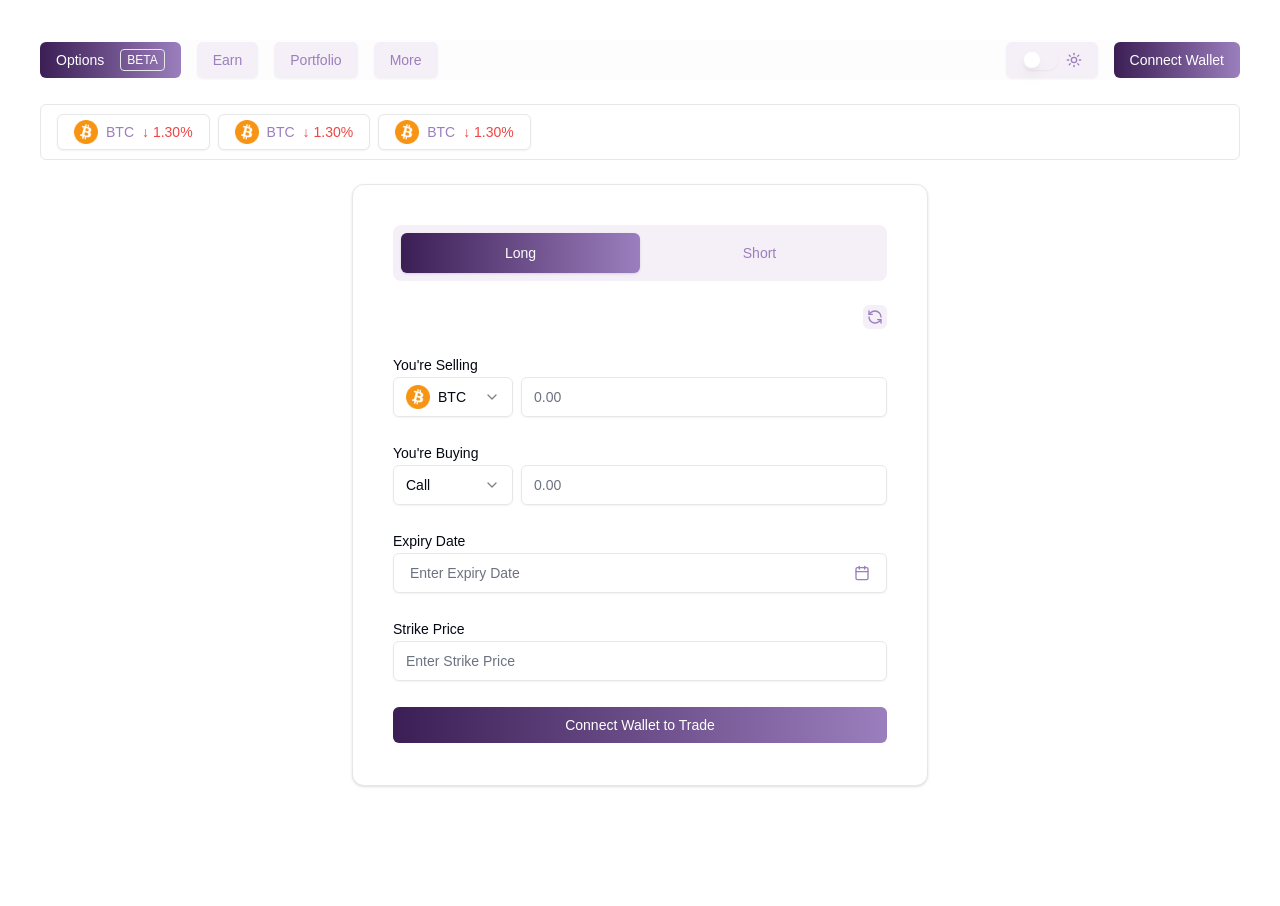
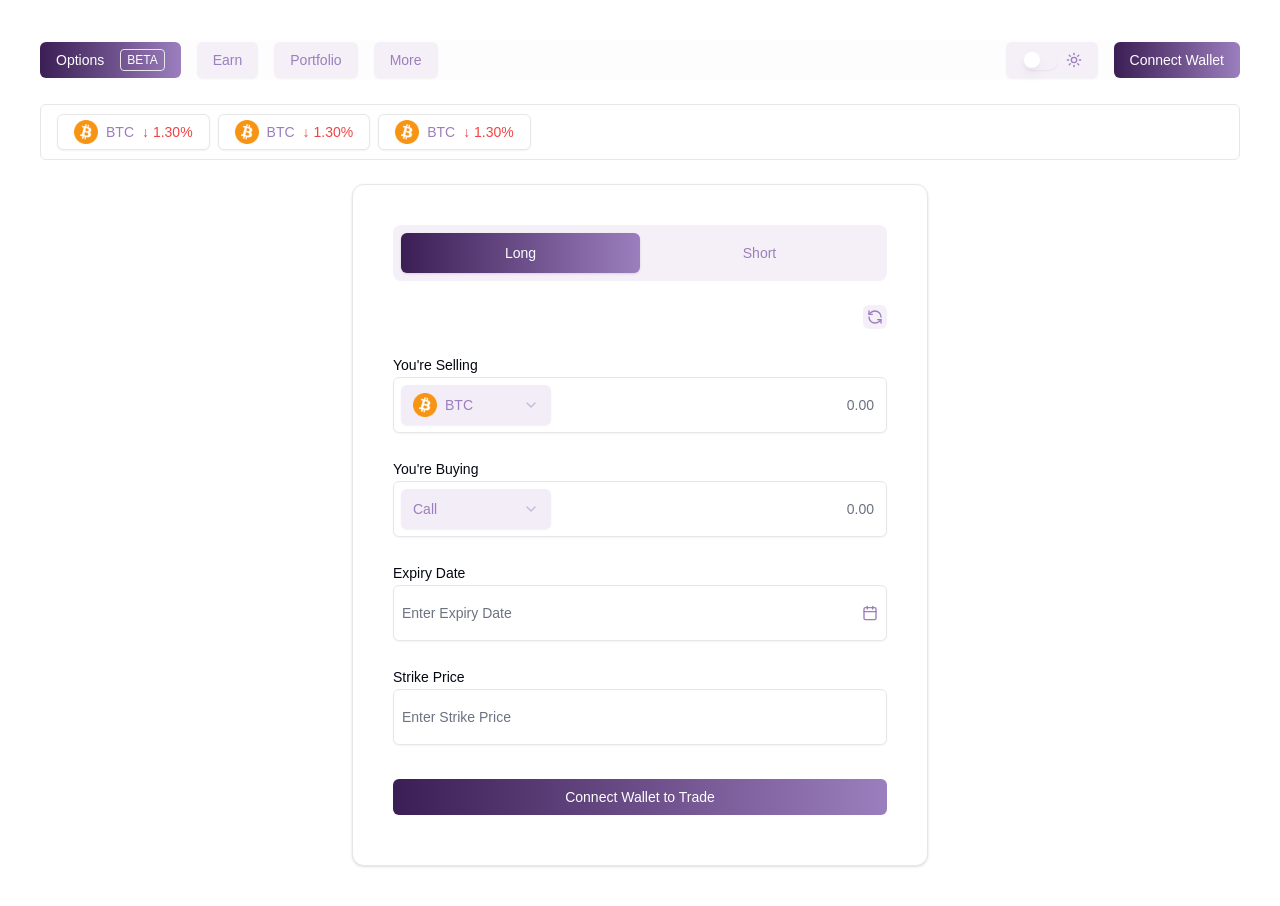
Before and after one commit to 18103864/olive-finance, a Next.js app: page / in a window 1280 px wide. Before the commit the page ends 826 px from the top, so only its background shows below. Built offline with nearby package versions, Linux system fonts and the light colour scheme.

Commit message:
buying and selling ui input changes

```diff
--- a/app/globals.css
+++ b/app/globals.css
@@ -70,3 +70,13 @@ body {
     @apply bg-background text-foreground;
   }
 }
+
+input[type="number"]::-webkit-outer-spin-button,
+input[type="number"]::-webkit-inner-spin-button {
+    -webkit-appearance: none;
+    margin: 0;
+}
+
+input[type="number"] {
+  -moz-appearance: textfield;
+}
--- a/components/OptionsCard.tsx
+++ b/components/OptionsCard.tsx
@@ -76,34 +76,37 @@ export default function OptionsCard(){
                         </div>
                         <div className="space-y-0">
                             <Label className="font-medium">You&apos;re Selling</Label>
-                            <div className="flex space-x-2">
+                            <div className="flex relative">
+                                <div className="absolute left-2 top-1/2 transform -translate-y-1/2 z-20">
                                     <Select value={formValues.selling.currency} onValueChange={(value) => setFormValues(prev => ({ ...prev, selling: { ...prev.selling, currency: value } }))}>
-                                    <SelectTrigger className="w-[120px] h-[40px]">
+                                        <SelectTrigger className="w-[150px] h-[40px]">
                                         <div className="flex items-center space-x-2">
                                             <Image src={btc} alt="bitcoin" height={24} width={24}/>
                                             <SelectValue placeholder="Select"/>
                                         </div>
                                         </SelectTrigger>
                                         <SelectContent>
-                                        <SelectItem value="btc">BTC</SelectItem>
+                                            <SelectItem value="btc" >BTC</SelectItem>
                                             <SelectItem value="eth">ETH</SelectItem>
                                             <SelectItem value="sol">SOL</SelectItem>
                                         </SelectContent>
                                     </Select>
+                                </div>
                                 <Input
                                     type="number"
                                     placeholder="0.00"
                                     value={formValues.selling.amount}
                                     onChange={(e) => setFormValues(prev => ({ ...prev, selling: { ...prev.selling, amount: e.target.value } }))}
-                                    className="flex-1 h-[40px]"
+                                    className="flex-1 w-full h-[56px] text-right"
                                 />
                             </div>
                         </div>
                         <div className="space-y-0">
                             <Label className="font-medium">You&apos;re Buying</Label>
-                            <div className="flex space-x-2">
+                            <div className="flex relative">
+                                <div className="absolute left-2 top-1/2 transform -translate-y-1/2 z-20">
                                     <Select value={formValues.buying.type} onValueChange={(value) => setFormValues(prev => ({ ...prev, buying: { ...prev.buying, type: value } }))}>
-                                    <SelectTrigger className="w-[120px] h-[40px]">
+                                        <SelectTrigger className="w-[150px] h-[40px]">
                                         <SelectValue placeholder="Select" />
                                         </SelectTrigger>
                                         <SelectContent>
@@ -111,10 +114,11 @@ export default function OptionsCard(){
                                         <SelectItem value="put">Put</SelectItem>
                                         </SelectContent>
                                     </Select>
+                                </div>
                                 <Input
                                     type="number"
                                     placeholder="0.00"
-                                    className="flex-1 h-[40px]"
+                                    className="flex-1 w-full h-[56px] text-right"
                                     value={formValues.buying.amount}
                                     onChange={(e) => setFormValues(prev => ({ ...prev, buying: { ...prev.buying, amount: e.target.value } }))}
                                 />
@@ -126,7 +130,7 @@ export default function OptionsCard(){
                                 <PopoverTrigger asChild>
                                     <Button
                                         variant={'calendar'}
-                                        className={cn("w-full justify-between text-left font-normal h-[40px]",
+                                        className={cn("w-full justify-between text-left font-normal h-[56px] p-2",
                                             !formValues.expiryDate && "text-muted-foreground"
                                         )}
                                     >
@@ -153,12 +157,12 @@ export default function OptionsCard(){
                                 placeholder="Enter Strike Price"
                                 value={formValues.strikePrice}
                                 onChange={(e) => setFormValues(prev => ({ ...prev, strikePrice: e.target.value }))}
-                                className="h-[40px]"
+                                className="h-[56px] p-2"
                             />
                         </div>
                     </div>
                 </CardContent>
-                <div className="w-full flex justify-center items-center h-[40px] px-[24px]">
+                <div className="w-full flex justify-center items-center h-[56px] px-[24px]">
                     <Button variant={'selected'} className="w-full flex ">
                         Connect Wallet to Trade
                     </Button>
--- a/components/ui/select.tsx
+++ b/components/ui/select.tsx
@@ -19,7 +19,7 @@ const SelectTrigger = React.forwardRef<
   <SelectPrimitive.Trigger
     ref={ref}
     className={cn(
-      "flex h-9 w-full items-center justify-between whitespace-nowrap rounded-md border border-input bg-transparent px-3 py-2 text-sm shadow-sm ring-offset-background placeholder:text-muted-foreground focus:outline-none focus:ring-1 focus:ring-ring disabled:cursor-not-allowed disabled:opacity-50 [&>span]:line-clamp-1",
+      "flex h-9 w-full items-center justify-between whitespace-nowrap rounded-md border-none border-input bg-[#F3EDF7] text-[#9B7EBD] hover:outline hover:outline-2 hover:outline-[#9B7EBD] px-3 py-2 text-sm shadow-sm ring-offset-background placeholder:text-muted-foreground disabled:cursor-not-allowed disabled:opacity-50 [&>span]:line-clamp-1",
       className
     )}
     {...props}
@@ -118,7 +118,7 @@ const SelectItem = React.forwardRef<
   <SelectPrimitive.Item
     ref={ref}
     className={cn(
-      "relative flex w-full cursor-default select-none items-center rounded-sm py-1.5 pl-2 pr-8 text-sm outline-none focus:bg-accent focus:text-accent-foreground data-[disabled]:pointer-events-none data-[disabled]:opacity-50",
+      "relative flex w-full cursor-default select-none items-center rounded-sm py-1.5 pl-2 pr-8 text-sm outline-none focus:bg-[#F3EDF7] focus:text-[#9B7EBD]data-[disabled]:pointer-events-none data-[disabled]:opacity-50 text-[#9B7EBD]",
       className
     )}
     {...props}
```
Lines whose indentation alone changed are shown as unchanged.
